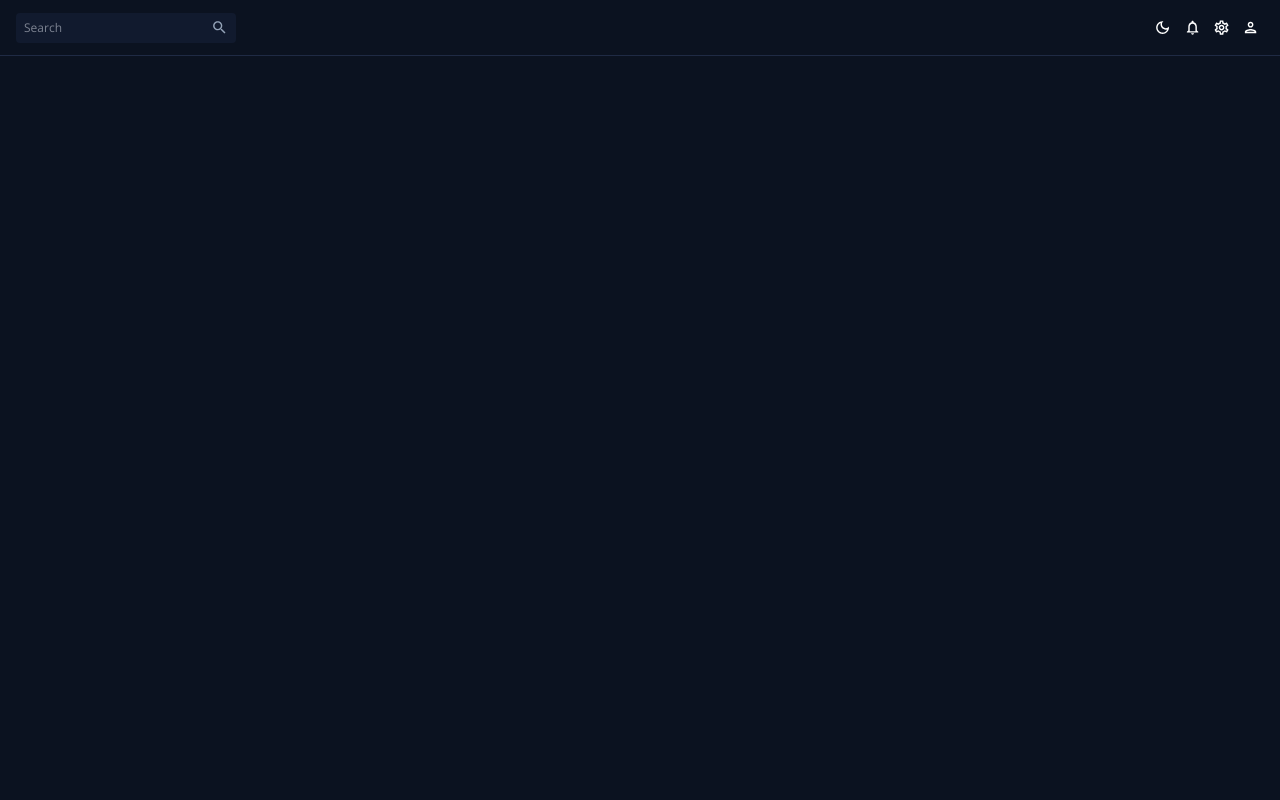
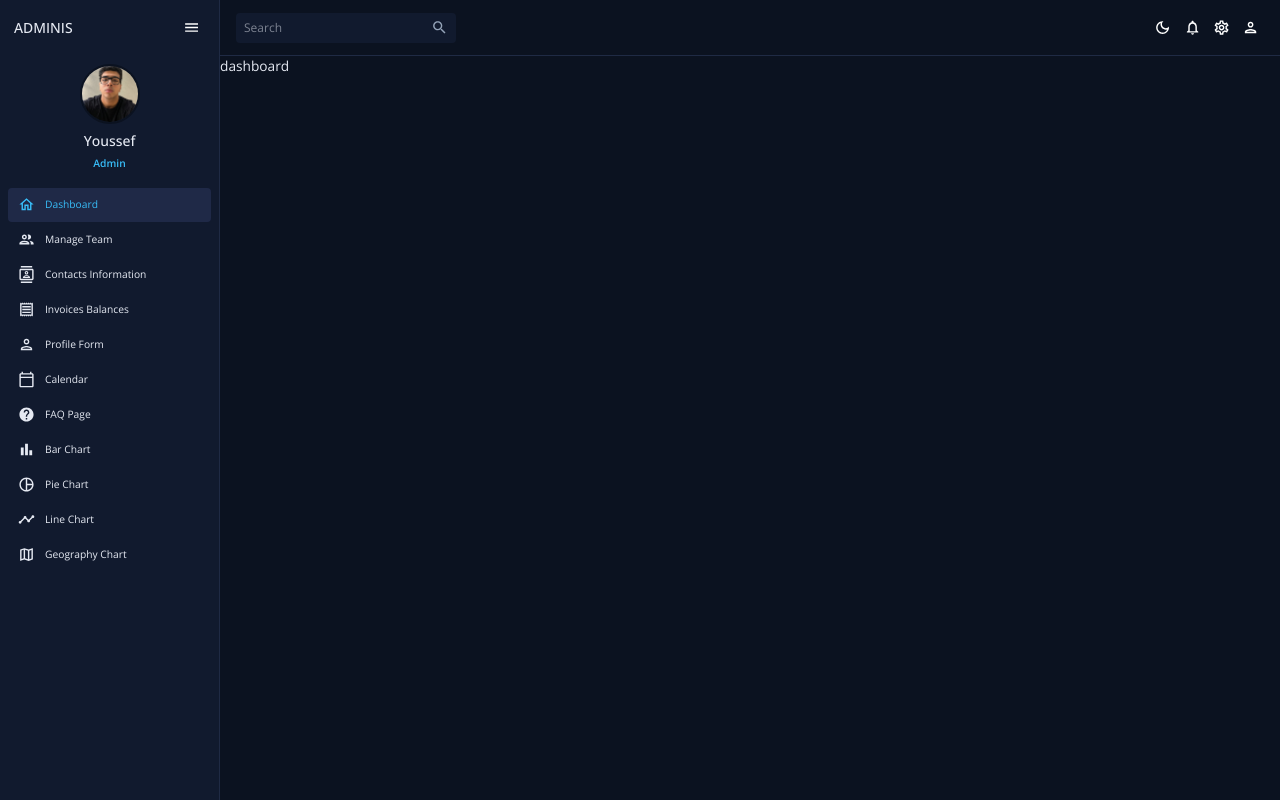
Before and after one commit to Youssef-Ahmed-Mohmed/Admin-Dashboard, a React (Create React App) app in the folder admin-dashboard/: page / in a window 1280 px wide. Built offline with nearby package versions, Linux system fonts and the light colour scheme.

Commit message:
Wire dashboard routes and navigation

```diff
--- a/admin-dashboard/src/App.js
+++ b/admin-dashboard/src/App.js
@@ -1,7 +1,25 @@
 import { ColorModeContext, useMode } from './theme';
 import CssBaseline from '@mui/material/CssBaseline';
 import { ThemeProvider } from '@mui/material/styles';
+import { Route, Routes } from 'react-router-dom';
 import Topbar from './scenes/global/Topbar';
+import Sidebar from './scenes/global/sidebar';
+import Dashboard from './scenes/dashboard';
+import ScenePage from './scenes/ScenePage';
+
+const pages = [
+  ['team', 'Team'],
+  ['invoices', 'Invoices'],
+  ['contacts', 'Contacts'],
+  ['bar', 'Bar Chart'],
+  ['form', 'Profile Form'],
+  ['line', 'Line Chart'],
+  ['pie', 'Pie Chart'],
+  ['faq', 'FAQ'],
+  ['geography', 'Geography'],
+  ['calendar', 'Calendar'],
+];
+
 function App() {
   const [theme, colorMode] = useMode();
 
@@ -10,8 +28,15 @@ function App() {
       <ThemeProvider theme={theme}>
         <CssBaseline />
         <div className="app">
+          <Sidebar />
           <main className="content">
             <Topbar />
+            <Routes>
+              <Route path="/" element={<Dashboard />} />
+              {pages.map(([path, title]) => (
+                <Route key={path} path={`/${path}`} element={<ScenePage title={title} />} />
+              ))}
+            </Routes>
           </main>
         </div>
       </ThemeProvider>
```
